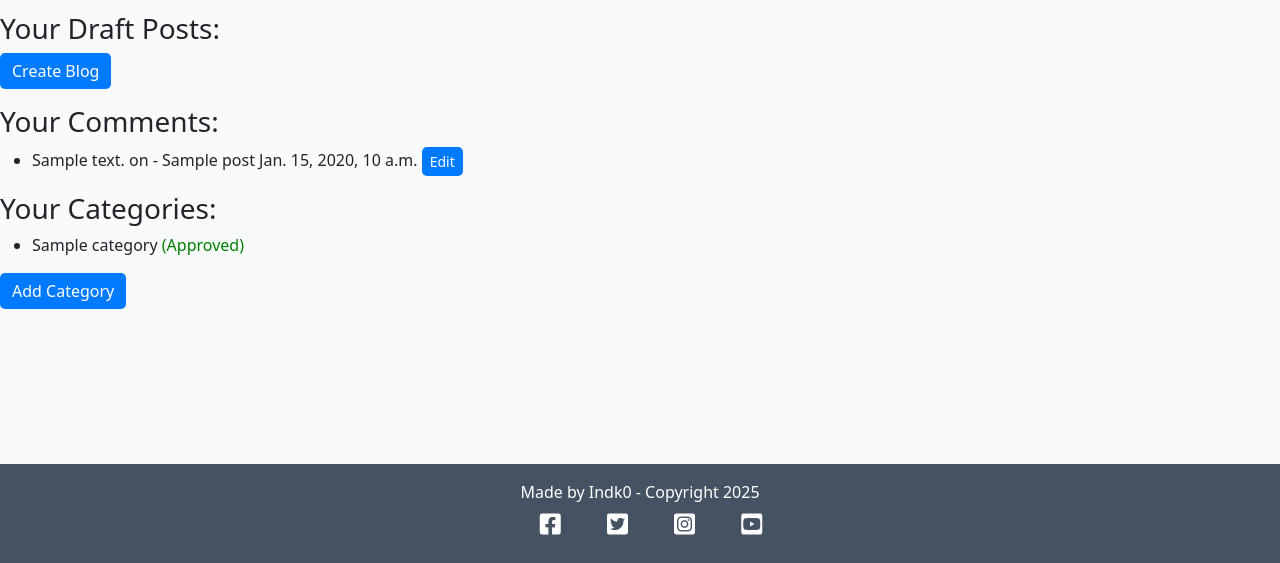
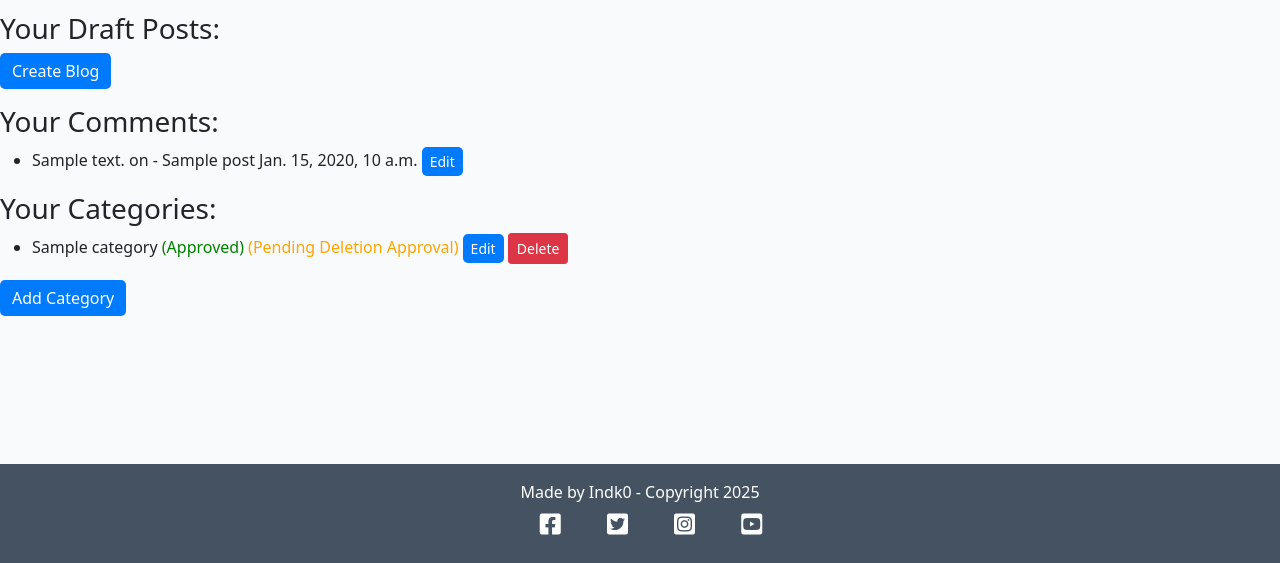
Before and after one commit to Indk0/FinMeBlog, a Django app: page /accounts/profile/ in a window 1280 px wide. Shown: the part 237-800 px from the top of the page. Run offline with Django 5.2, Linux system fonts and the light colour scheme; a user stored in the database is signed in; tables that the repository leaves empty hold one stand-in row (values such as "Sample post").

Commit message:
Add delete functionality to the category

```diff
--- a/accounts/templates/accounts/profile.html
+++ b/accounts/templates/accounts/profile.html
@@ -59,10 +59,17 @@
         {% else %}
         <span style="color: red;">(Pending Approval)</span>
         {% endif %}
+        {% if category.pending_deletion %}
+        <span style="color: orange;">(Pending Deletion Approval)</span>
+        {% endif %}
+        <!-- Buttons -->
+        <a href="{% url 'edit_category' category.id %}" class="btn btn-sm btn-primary">Edit</a>
+        <a href="{% url 'delete_category' category.id %}" class="btn btn-sm btn-danger">Delete</a>
     </li>
     {% empty %}
     <li>You have not created any categories.</li>
     {% endfor %}
 </ul>
 <a href="{% url 'create_category' %}" class="btn btn-primary">Add Category</a>
+
 {% endblock %}
--- a/accounts/urls.py
+++ b/accounts/urls.py
@@ -1,6 +1,7 @@
 from django.urls import path
 from . import views
 from fin_blog.views import create_post
+
 
 urlpatterns = [
     path('profile/', views.profile, name='profile'),
--- a/accounts/views.py
+++ b/accounts/views.py
@@ -105,7 +105,13 @@ def edit_category(request, category_id):
     if request.method == 'POST':
         form = CategoryForm(request.POST, instance=category)
         if form.is_valid():
-            form.save()
+            updated_category = form.save(commit=False)
+            if not request.user.is_staff:  # Non-admin user
+                updated_category.approved = False
+                messages.info(
+                    request,
+                    "Your edits have been submitted for admin approval.")
+            updated_category.save()
             return redirect('category_list')
     else:
         form = CategoryForm(instance=category)
@@ -118,7 +124,16 @@ def edit_category(request, category_id):
 def delete_category(request, category_id):
     category = get_object_or_404(Category, id=category_id)
     if request.method == 'POST':
-        category.delete()
+        if request.user.is_staff:  # Admin can delete directly
+            category.delete()
+            messages.success(request, "Category deleted successfully.")
+        else:
+            category.pending_deletion = True
+            category.approved = False
+            category.save()
+            messages.info(
+                request,
+                "Your deletion request has been submitted for admin approval.")
         return redirect('category_list')
     return render(
         request,
--- a/blogproject/settings.py
+++ b/blogproject/settings.py
@@ -29,13 +29,11 @@ SECRET_KEY = 'django-insecure-$yqy286v9+79u%2i+xr+*biq6j-4fv*ww0p9#j9g9j66)ks14*
 SECRET_KEY = os.environ.get("SECRET_KEY")
 
 # SECURITY WARNING: don't run with debug turned on in production!
-DEBUG = True
+DEBUG = False
 
 ALLOWED_HOSTS = ['8000-indk0-finmeblog-b79je5j4weg.ws.codeinstitute-ide.net', '.herokuapp.com']
 
-
 # Application definition
-
 INSTALLED_APPS = [
     'django.contrib.admin',
     'django.contrib.auth',
@@ -91,7 +89,6 @@ TEMPLATES = [
                 'django.template.context_processors.request',
                 'django.contrib.auth.context_processors.auth',
                 'django.contrib.messages.context_processors.messages',
-                'fin_blog.context_processors.category_list',
             ],
         },
     },
--- a/blogproject/urls.py
+++ b/blogproject/urls.py
@@ -19,6 +19,7 @@ from django.urls import path, include
 from fin_blog import views as index_views
 from django.conf import settings
 from django.conf.urls.static import static
+from django.contrib.auth import views as auth_views
 
 urlpatterns = [
     path('admin/', admin.site.urls),
--- a/fin_blog/context_processors.py
+++ /dev/null
@@ -1,6 +0,0 @@
-from .models import Category
-
-
-def category_list(request):
-    categories = Category.objects.filter(approved=True).order_by('name')
-    return {'categories': categories}
--- a/fin_blog/models.py
+++ b/fin_blog/models.py
@@ -32,6 +32,7 @@ class Category(models.Model):
     approved = models.BooleanField(default=False)
     created_at = models.DateTimeField(auto_now_add=True)
     updated_at = models.DateTimeField(auto_now=True)
+    pending_deletion = models.BooleanField(default=False)
 
     class Meta:
         ordering = ["name"]
```
Also changed, not shown: accounts/templates/accounts/edit_category.html (+11 -0 lines), fin_blog/migrations/0012_category_pending_deletion.py (added).
